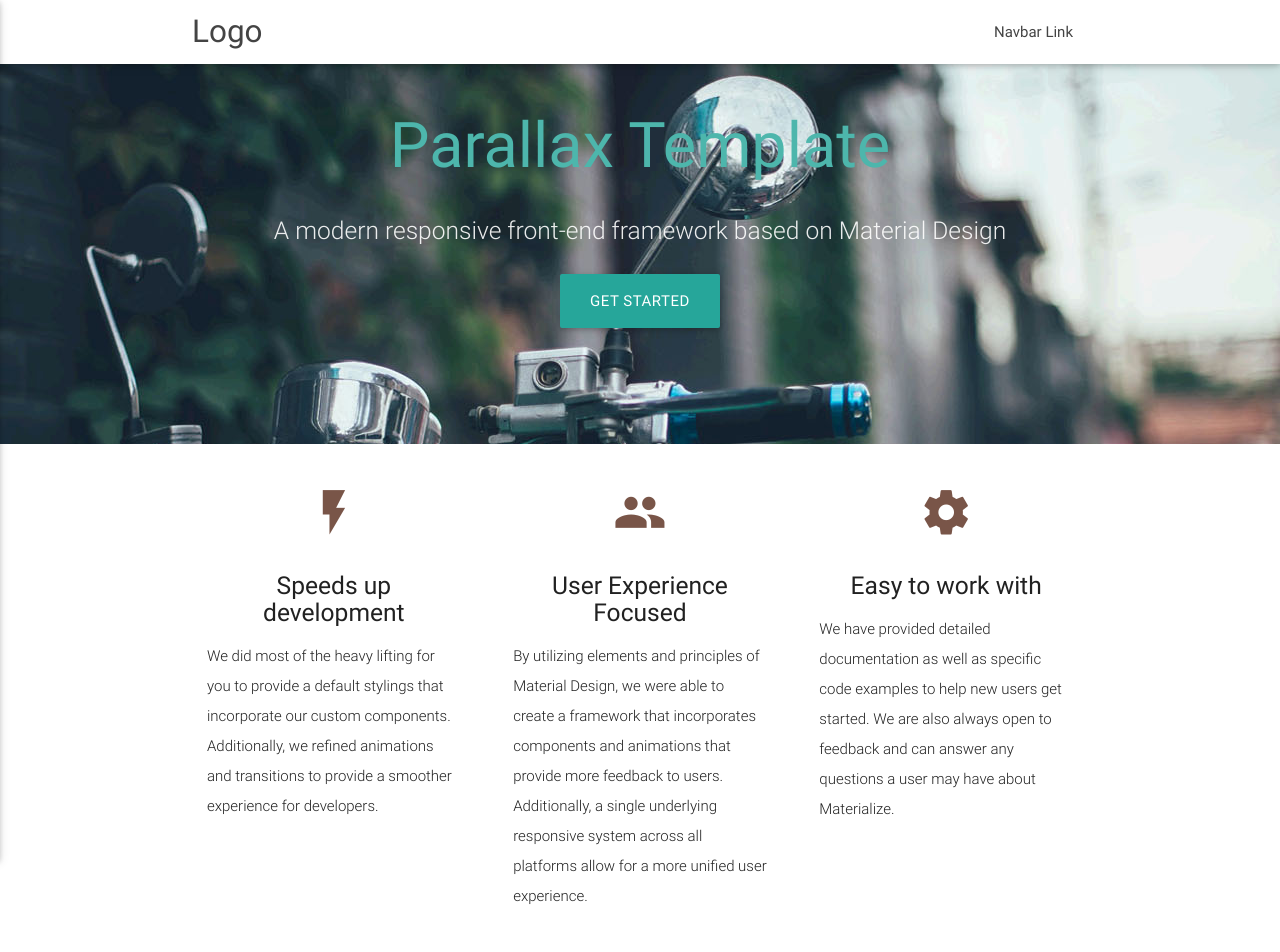
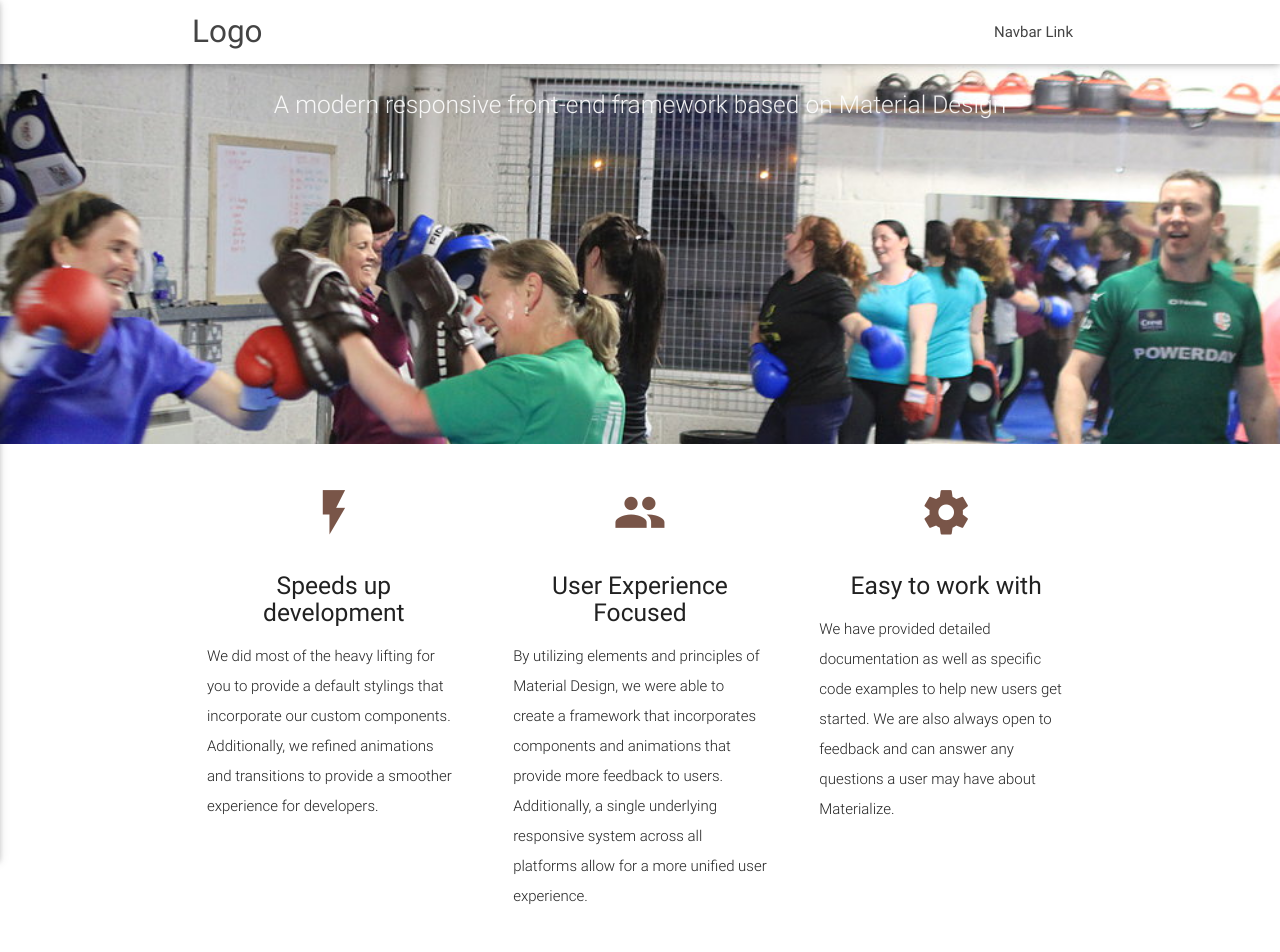
Before and after one commit to macaonghusac/macaonghusac.github.io, a plain HTML site: page index.html in a window 1280 px wide. Shown: the top 952 px of the page. Drawn offline with nearby package versions, Linux system fonts and the light colour scheme.

Commit message:
First pass

```diff
--- a/index.html
+++ b/index.html
@@ -3,7 +3,7 @@
 <head>
   <meta http-equiv="Content-Type" content="text/html; charset=UTF-8"/>
   <meta name="viewport" content="width=device-width, initial-scale=1, maximum-scale=1.0, user-scalable=no"/>
-  <title>Parallax Template - Materialize</title>
+  <title>Don Naughton Fitness</title>
 
   <!-- CSS  -->
   <link href="https://fonts.googleapis.com/icon?family=Material+Icons" rel="stylesheet">
@@ -29,18 +29,16 @@
     <div class="section no-pad-bot">
       <div class="container">
         <br><br>
-        <h1 class="header center teal-text text-lighten-2">Parallax Template</h1>
+
         <div class="row center">
           <h5 class="header col s12 light">A modern responsive front-end framework based on Material Design</h5>
         </div>
-        <div class="row center">
-          <a href="http://materializecss.com/getting-started.html" id="download-button" class="btn-large waves-effect waves-light teal lighten-1">Get Started</a>
-        </div>
+
         <br><br>
 
       </div>
     </div>
-    <div class="parallax"><img src="background1.jpg" alt="Unsplashed background img 1"></div>
+    <div class="parallax"><img src="box-happy.jpg" alt="Unsplashed background img 1"></div>
   </div>
 
 
@@ -89,7 +87,7 @@
         </div>
       </div>
     </div>
-    <div class="parallax"><img src="background2.jpg" alt="Unsplashed background img 2"></div>
+    <div class="parallax"><img src="kettlebells.jpg" alt="Unsplashed background img 2"></div>
   </div>
 
   <div class="container">
@@ -115,7 +113,7 @@
         </div>
       </div>
     </div>
-    <div class="parallax"><img src="background3.jpg" alt="Unsplashed background img 3"></div>
+    <div class="parallax"><img src="stretching.jpg" alt="Unsplashed background img 3"></div>
   </div>
 
   <footer class="page-footer teal">
```
Also changed, not shown: box-happy.jpg (added), don-image1.jpg (added), don-logo.jpg (added), don-mugshot.jpg (added), don-prowler.jpg (added), kettlebells.jpg (added), stretching.jpg (added).
